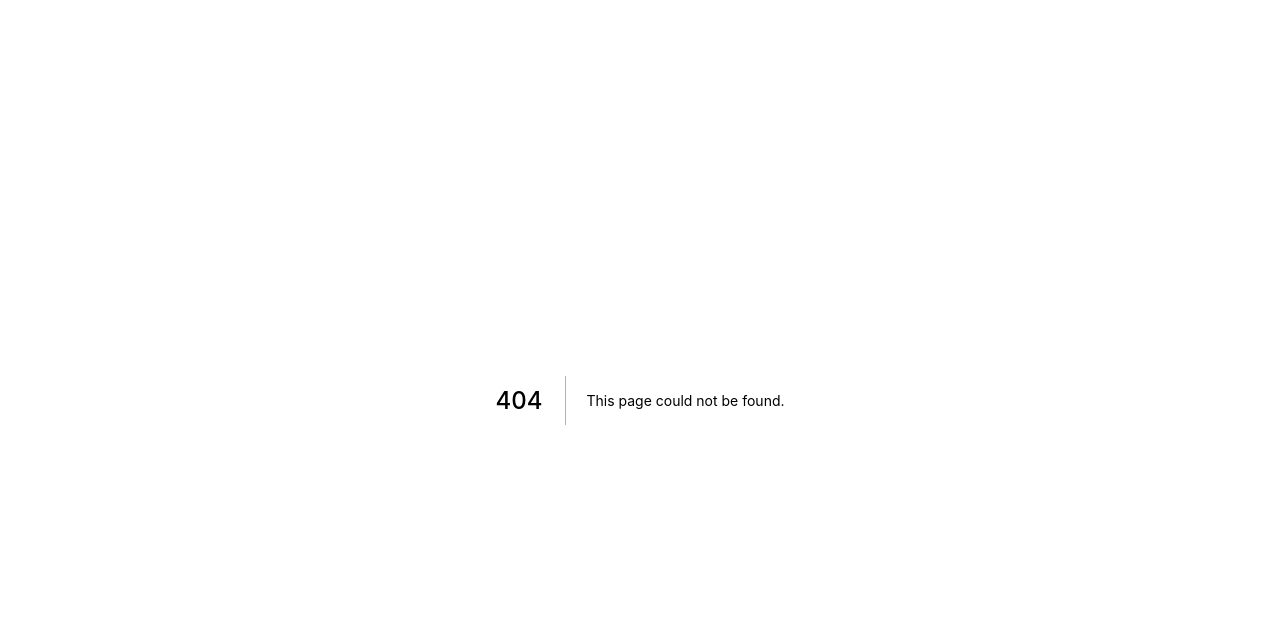
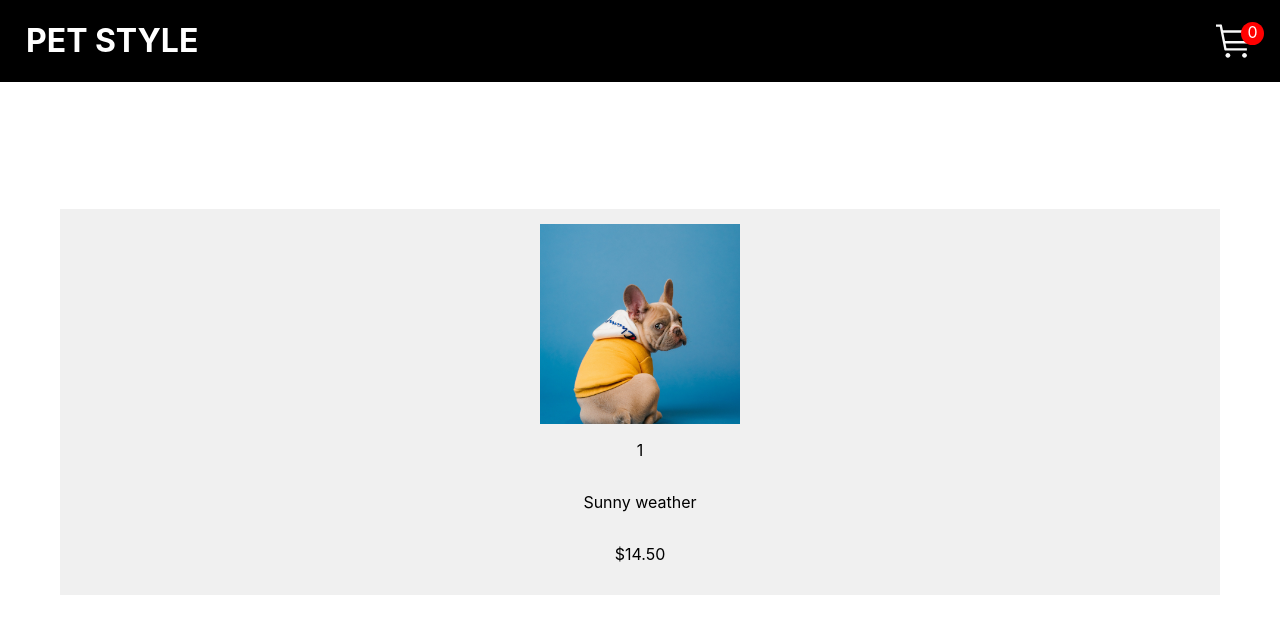
Before and after one commit to mr-nazarii/petClothesStore, a Next.js app: page /cart in a window 1280 px wide. Before the commit this address had no page. Shown: the top 634 px of the page. Built offline with nearby package versions, Linux system fonts and the light colour scheme.

Commit message:
add receipt page

```diff
--- /dev/null
+++ b/components/receipt/ReceiptList.tsx
@@ -0,0 +1,22 @@
+import Image from "next/image";
+import React from "react";
+import styles from "../../styles/Receipt/Receipt.module.scss";
+
+export const ReceiptList = () => {
+  return (
+    <div className={styles.receipt}>
+      <div className={styles.receiptItem}>
+        <div className={styles.receiptItem__image}>
+          <Image
+            src="/images/aboutPage/dogAbout.jpg"
+            layout="fill"
+            objectFit="cover"
+          />
+        </div>
+        <p>1</p>
+        <p>Sunny weather</p>
+        <p>$14.50</p>
+      </div>
+    </div>
+  );
+};
--- a/components/shop/Header.tsx
+++ b/components/shop/Header.tsx
@@ -11,7 +11,11 @@ export const Header = () => {
           <h1>PET STYLE</h1>
         </a>
       </Link>
-      <Cart>0</Cart>
+      <Link href="cart">
+        <a>
+          <Cart>0</Cart>{" "}
+        </a>
+      </Link>
     </header>
   );
 };
--- /dev/null
+++ b/pages/cart.tsx
@@ -0,0 +1,14 @@
+import React from "react";
+import { ReceiptList } from "../components/receipt/ReceiptList";
+import { Header } from "../components/shop/Header";
+
+const cart = () => {
+  return (
+    <>
+      <Header />
+      <ReceiptList />
+    </>
+  );
+};
+
+export default cart;
--- /dev/null
+++ b/styles/Receipt/Receipt.module.scss
@@ -0,0 +1,25 @@
+@import "../mixins.scss";
+@import "../colors.scss";
+
+.receipt {
+  display: flex;
+  flex-direction: column;
+  padding: 20px;
+  background-color: $white;
+  margin: 0px 40px;
+}
+
+.receiptItem {
+  display: flex;
+  justify-content: space-between;
+  flex-direction: column;
+  align-items: center;
+  background-color: #f0f0f0;
+  padding: 15px 25px;
+
+  &__image {
+    position: relative;
+    width: 200px;
+    height: 200px;
+  }
+}
--- a/styles/Shop/_Header.module.scss
+++ b/styles/Shop/_Header.module.scss
@@ -8,4 +8,5 @@
   padding: 0px 26px;
   justify-content: space-between;
   align-items: center;
+  margin-bottom: 107px;
 }
--- a/styles/componentStyles/_Filter.module.scss
+++ b/styles/componentStyles/_Filter.module.scss
@@ -3,7 +3,7 @@
 
 .filter {
   background-color: $white;
-    margin: 107px 27px;
+  margin: 0px 27px 107px 27px;
   padding: 30px 53px;
   display: flex;
   justify-content: space-between;
```
Lines whose indentation alone changed are shown as unchanged.
